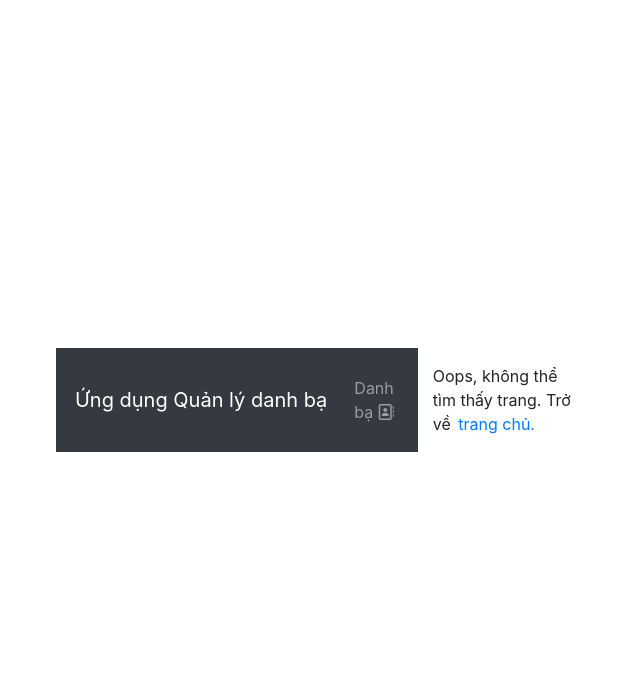
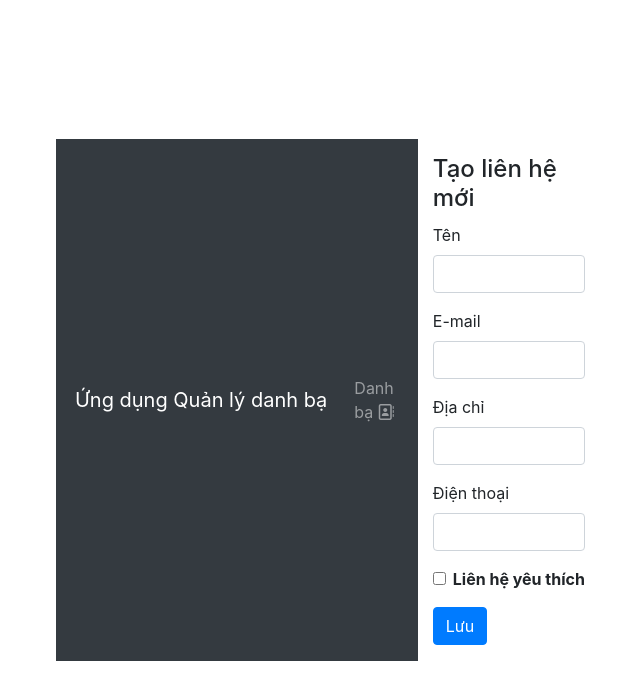
Before and after one commit to SonLoc1506/B2106841_NGUYENSONLOC_FRONTEND, a Vue app: page /contacts-create in a window 1280 px wide. Shown: the top 700 px of the page, without its empty margins (8-648 px from the left). Built offline with nearby package versions, Linux system fonts and the light colour scheme.

Commit message:
Tao trang lien he moi

```diff
--- a/src/components/ContactForm.vue
+++ b/src/components/ContactForm.vue
@@ -76,6 +76,7 @@
   },
   emits: ["submit:contact", "delete:contact"],
   props: {
+    mode: { type: String, required: true },
     contact: { type: Object, required: true },
   },
   data() {
@@ -101,6 +102,7 @@
       // Chúng ta sẽ không muốn hiệu chỉnh props, nên tạo biến cục bộ
       // contactLocal để liên kết với các input trên form
       contactLocal: this.contact,
+      contactLocal: this.mode === "add" ? {} : {...this.contact},
       contactFormSchema,
     };
   },
--- a/src/router/index.js
+++ b/src/router/index.js
@@ -16,7 +16,13 @@ const routes = [
         name: "contact.edit",
         component: () => import("@/views/ContactEdit.vue"),
         props: true // Truyền các biến trong $route.params vào làm props
-        },
+    },
+    {
+        path: "/contacts-create",
+        name: "contact.create",
+        component: () => import("@/views/ContactAdd.vue"),
+        props: true
+    }
 ];
 const router = createRouter({
     history: createWebHistory(import.meta.env.BASE_URL),
--- /dev/null
+++ b/src/views/ContactAdd.vue
@@ -0,0 +1,34 @@
+<template>
+  <div class="page">
+      <h4>Tạo liên hệ mới</h4>
+      <ContactForm
+          :mode= "'add'" @submit:contact="createContact"
+      />
+      <p>{{ message }}</p>
+  </div>
+</template>
+<script>
+import ContactForm from "@/components/ContactForm.vue";
+
+import ContactService from "@/services/contact.service";
+export default {
+  components: {
+      ContactForm,
+  },
+  data() {
+      return {
+          message: "",
+      };
+  },
+  methods: {
+      async createContact(data) {
+          try {
+              await ContactService.create(data);
+              this.message = "Liên hệ mới đã được tạo thành công.";
+          } catch (error) {
+              console.log(error);
+          }
+      },
+  },
+};
+</script>
```
Lines whose indentation alone changed are shown as unchanged.
